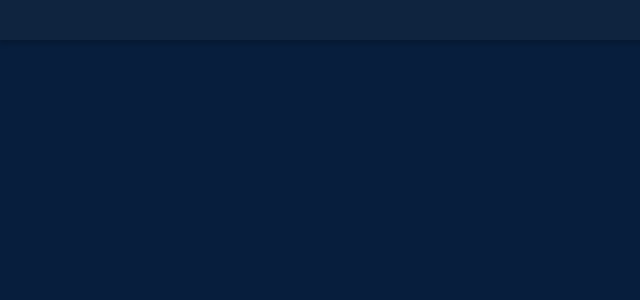
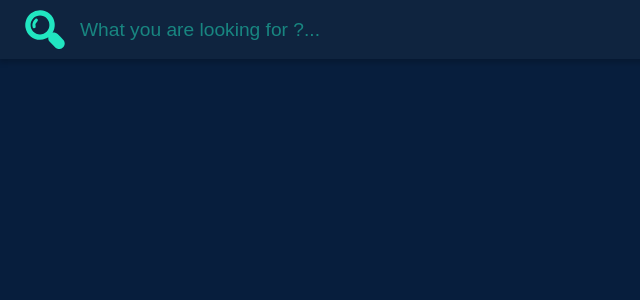
Before and after one commit to LaupWing/ExplainABit, a React (Create React App) app: page / in a window 1280 px wide. Shown: the top 300 px of the page, without its empty margins (0-640 px from the left). Built offline with nearby package versions, Linux system fonts and the light colour scheme.

Commit message:
adde dmy own logo

```diff
--- a/src/components/Navigation/Navigation.js
+++ b/src/components/Navigation/Navigation.js
@@ -1,7 +1,9 @@
 import React from 'react'
 import classes from './Navigation.module.css'
+import Searchbar from '../Searchbar/Searchbar'
+
 export default (props)=>(
     <nav className={classes.Navigation}>
-
+        <Searchbar/>
     </nav>
 )
--- a/src/components/Navigation/Navigation.module.css
+++ b/src/components/Navigation/Navigation.module.css
@@ -1,6 +1,6 @@
 .Navigation{
     width: 100%;
     background: var(--darkBlueContrast);
-    height: 40px;
+    padding: 10px;
     box-shadow: 0px 3px 5px 1px rgba(0,0,0,0.18);
 }
--- a/src/components/Searchbar/Searchbar.js
+++ b/src/components/Searchbar/Searchbar.js
@@ -1,20 +1,17 @@
 import React from 'react'
 import classes from './Searchbar.module.css'
-import Button from '../UI/Button/Button'
 export default ()=>{
     const config = {
-        placeholder: 'Searchterm...'
+        placeholder: 'What you are looking for ?...'
     }
     return (
         <form className={classes.Search}>
+            <svg xmlns="http://www.w3.org/2000/svg" viewBox="0 0 518.36 509.85">
+                <path d="M3.62,178.15c1.63-8.94,2.9-18,5-26.8a190.75,190.75,0,0,1,373.78,10.26c7.87,44.89.35,87.63-22.06,127.54L357,295c11.84-2.49,23-2.8,34.15,0a67.08,67.08,0,0,1,31.79,17.75q35.9,35.73,71.62,71.62c27.23,27.46,26.72,70.49-.33,98.22-15.11,15.49-32.71,24.23-54.44,23.73-16.72-.39-31.94-5.73-43.95-17.42Q357.4,451.44,320,413c-14.89-15.28-20.46-34.19-18.06-55.41.13-1.15.2-2.31.23-3.47,0-.26-.27-.52-.18-.37-11.24,5.71-22.14,12.11-33.68,17C155.89,418.28,27.86,348.67,6.6,228.68c-1-5.86-2-11.73-3-17.6ZM316.2,194.74c0-67.2-54.27-121.78-121.13-121.82-67.95,0-123,54.75-122.65,122S127.68,316.86,194.5,316.74C261.65,316.61,316.19,261.93,316.2,194.74Z"/>
+                <path d="M95.18,198.82c1.11-36.41,13.61-62.62,38.74-82.54,9.27-7.35,21.85-5.81,28.8,3.21,6.79,8.82,5.07,20.94-3.95,28.4q-30,24.78-21,62.66c3.42,14.31-5.73,26.57-19.65,26.29-8.52-.17-16.39-5.6-18.48-14.06C97.36,213.5,96.11,204,95.18,198.82Z"/>
+            </svg>
             <input type="text" placeholder={config.placeholder}>
             </input>
-            <Button
-                btnType='submit'
-                clicked={()=>console.log('click')}
-            >
-                search
-            </Button>
         </form>
     )
 }
--- a/src/components/Searchbar/Searchbar.module.css
+++ b/src/components/Searchbar/Searchbar.module.css
@@ -1,13 +1,9 @@
 .Search{
-    border: var(--turqoise) solid 3px;
     background: transparent;
-    border-radius: 100px;
     display: flex;
-    padding: 5px;
     width: 400px;
 }
 .Search input{
-    padding-left: 5px;
     background: none;
     border: none;
     flex-grow: 1;
@@ -15,6 +11,13 @@
     font-size: 1.2rem;
 }
 .Search input::placeholder{
-    color: var(--white);
+    color: var(--turqoise);
     opacity: .5;
 }
+.Search svg{
+    margin: 0 15px;
+    width: 40px;
+}
+.Search svg > *{
+    fill: var(--turqoise);
+}
```
Also changed, not shown: assets/svgs/MyLogo_Tekengebied 1.svg (added).
